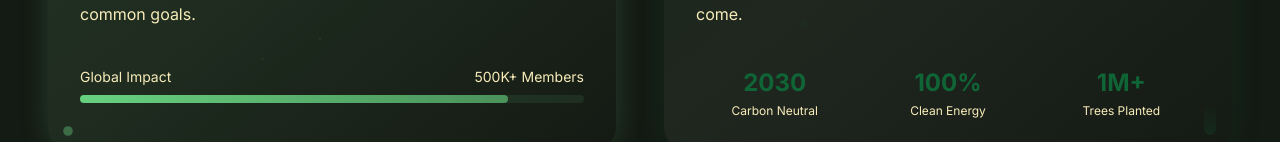
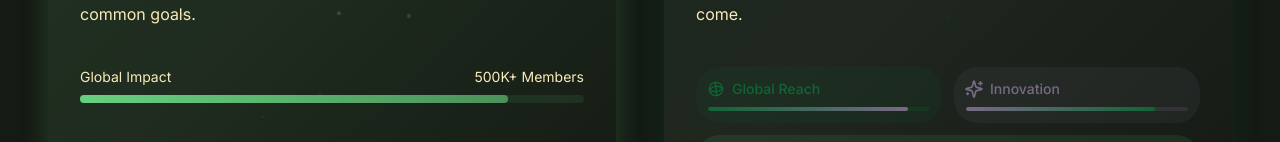
Before and after one commit to GrapheneScar/earth-revive-pulse-40, a React (Vite) app: page /about in a window 1280 px wide. Shown: the part 787-929 px from the top of the page. Built offline with nearby package versions, Linux system fonts and the light colour scheme.

Commit message:
Enhance statistics display

```diff
--- a/src/pages/AboutPage.tsx
+++ b/src/pages/AboutPage.tsx
@@ -352,42 +352,101 @@ const AboutPage = () => {
                     </p>
                   </div>
 
-                  {/* Vision metrics */}
+                  {/* Interactive vision elements */}
                   <div className="mt-6 pt-4">
-                    <div className="grid grid-cols-3 gap-4 text-center">
-                      <div>
+                    <div className="grid grid-cols-2 gap-3">
+                      <motion.div
+                        className="group cursor-pointer p-3 rounded-lg bg-secondary/10 hover:bg-secondary/20 transition-all duration-300"
+                        whileHover={{ scale: 1.05 }}
+                        whileTap={{ scale: 0.95 }}
+                      >
+                        <div className="flex items-center gap-2 mb-2">
+                          <motion.div
+                            animate={{ rotate: [0, 360] }}
+                            transition={{ duration: 4, repeat: Infinity, ease: "linear" }}
+                          >
+                            <Globe className="w-4 h-4 text-secondary" />
+                          </motion.div>
+                          <span className="text-sm font-medium text-secondary">Global Reach</span>
+                        </div>
                         <motion.div
-                          className="text-2xl font-bold text-secondary mb-1"
-                          initial={{ opacity: 0, y: 10 }}
-                          whileInView={{ opacity: 1, y: 0 }}
-                          transition={{ delay: 0.8 }}
+                          className="w-full h-1 bg-secondary/20 rounded-full overflow-hidden"
+                          whileHover={{ height: "6px" }}
                         >
-                          2030
+                          <motion.div
+                            className="h-full bg-gradient-to-r from-secondary to-accent rounded-full"
+                            initial={{ width: "0%" }}
+                            whileInView={{ width: "90%" }}
+                            transition={{ duration: 2, delay: 0.5 }}
+                          />
                         </motion.div>
-                        <div className="text-xs text-muted-foreground">Carbon Neutral</div>
-                      </div>
-                      <div>
+                      </motion.div>
+
+                      <motion.div
+                        className="group cursor-pointer p-3 rounded-lg bg-accent/10 hover:bg-accent/20 transition-all duration-300"
+                        whileHover={{ scale: 1.05 }}
+                        whileTap={{ scale: 0.95 }}
+                      >
+                        <div className="flex items-center gap-2 mb-2">
+                          <motion.div
+                            animate={{
+                              scale: [1, 1.2, 1],
+                              opacity: [0.7, 1, 0.7]
+                            }}
+                            transition={{ duration: 2, repeat: Infinity }}
+                          >
+                            <Sparkles className="w-4 h-4 text-accent" />
+                          </motion.div>
+                          <span className="text-sm font-medium text-accent">Innovation</span>
+                        </div>
                         <motion.div
-                          className="text-2xl font-bold text-secondary mb-1"
-                          initial={{ opacity: 0, y: 10 }}
-                          whileInView={{ opacity: 1, y: 0 }}
-                          transition={{ delay: 1 }}
+                          className="w-full h-1 bg-accent/20 rounded-full overflow-hidden"
+                          whileHover={{ height: "6px" }}
                         >
-                          100%
+                          <motion.div
+                            className="h-full bg-gradient-to-r from-accent to-secondary rounded-full"
+                            initial={{ width: "0%" }}
+                            whileInView={{ width: "85%" }}
+                            transition={{ duration: 2, delay: 0.8 }}
+                          />
                         </motion.div>
-                        <div className="text-xs text-muted-foreground">Clean Energy</div>
-                      </div>
-                      <div>
+                      </motion.div>
+
+                      <motion.div
+                        className="group cursor-pointer p-3 rounded-lg bg-primary/10 hover:bg-primary/20 transition-all duration-300 col-span-2"
+                        whileHover={{ scale: 1.02 }}
+                        whileTap={{ scale: 0.98 }}
+                      >
+                        <div className="flex items-center justify-between">
+                          <div className="flex items-center gap-2">
+                            <motion.div
+                              animate={{ y: [0, -3, 0] }}
+                              transition={{ duration: 2, repeat: Infinity, delay: 1 }}
+                            >
+                              <Target className="w-4 h-4 text-primary" />
+                            </motion.div>
+                            <span className="text-sm font-medium text-primary">Sustainable Future</span>
+                          </div>
+                          <motion.div
+                            className="text-xs text-muted-foreground opacity-0 group-hover:opacity-100 transition-opacity"
+                            initial={{ x: 10 }}
+                            whileHover={{ x: 0 }}
+                          >
+                            Click to explore →
+                          </motion.div>
+                        </div>
                         <motion.div
-                          className="text-2xl font-bold text-secondary mb-1"
-                          initial={{ opacity: 0, y: 10 }}
-                          whileInView={{ opacity: 1, y: 0 }}
-                          transition={{ delay: 1.2 }}
+                          className="w-full h-1 bg-primary/20 rounded-full overflow-hidden mt-2"
+                          whileHover={{ height: "6px" }}
                         >
-                          1M+
+                          <motion.div
+                            className="h-full bg-gradient-to-r from-primary via-secondary to-accent rounded-full"
+                            initial={{ width: "0%" }}
+                            whileInView={{ width: "95%" }}
+                            transition={{ duration: 2, delay: 1.1 }}
+                          />
                         </motion.div>
-                        <div className="text-xs text-muted-foreground">Trees Planted</div>
-                      </div>
+                      </motion.div>
                     </div>
                   </div>
                 </div>
```
